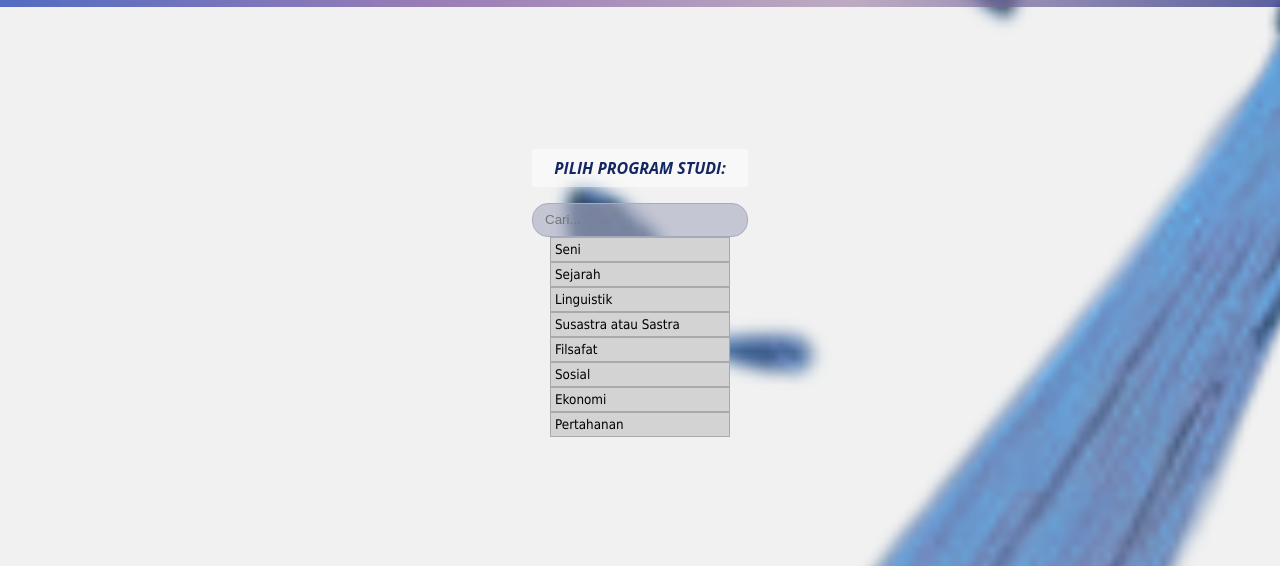
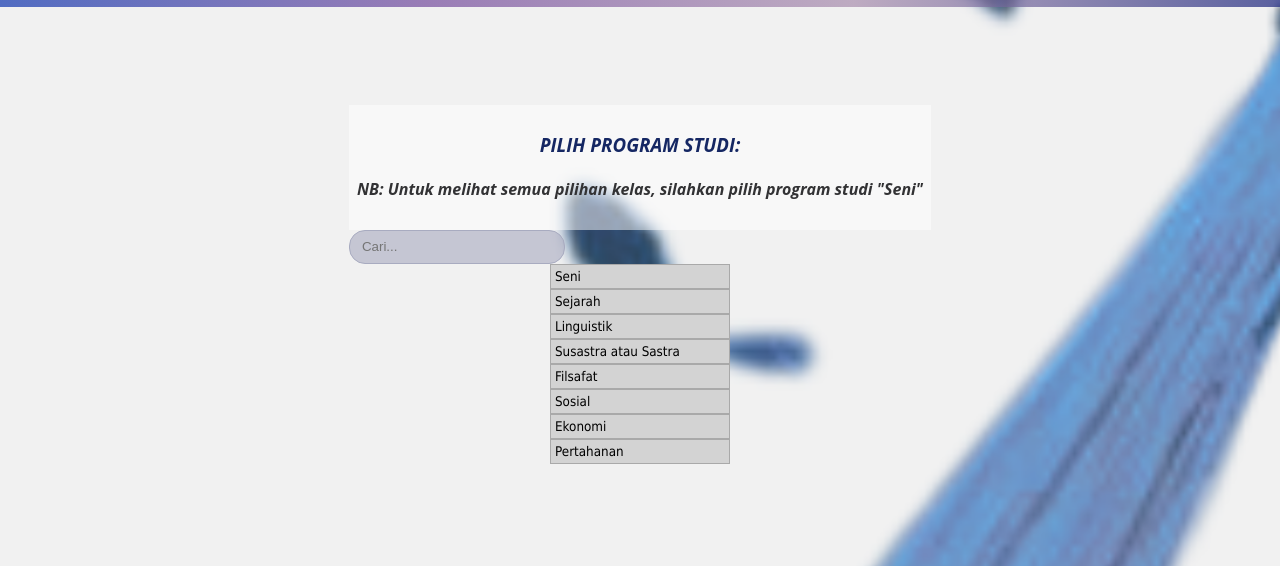
Before and after one commit to smantisacodingclub/pemilihan-kelas-2024, a plain HTML site: page index.html in a window 1280 px wide. Shown: the part 1034-1600 px from the top of the page. Drawn offline with nearby package versions, Linux system fonts and the light colour scheme.

Commit message:
Update index.html

```diff
--- a/index.html
+++ b/index.html
@@ -60,7 +60,10 @@
 
     <div class="content">
         <div class="input">
-            <h3 class="menu">PILIH PROGRAM STUDI:</h3>
+            <div class="menu">
+                <h3>PILIH PROGRAM STUDI:</h3>
+                <h4>NB: Untuk melihat semua pilihan kelas, silahkan pilih program studi "Seni"</h4>
+            </div>
             <input onclick="dropdown()" type="text" id="searchBar" placeholder="Cari..." onkeyup="filterInput()">
 
             <div id="flexContainer">
```
